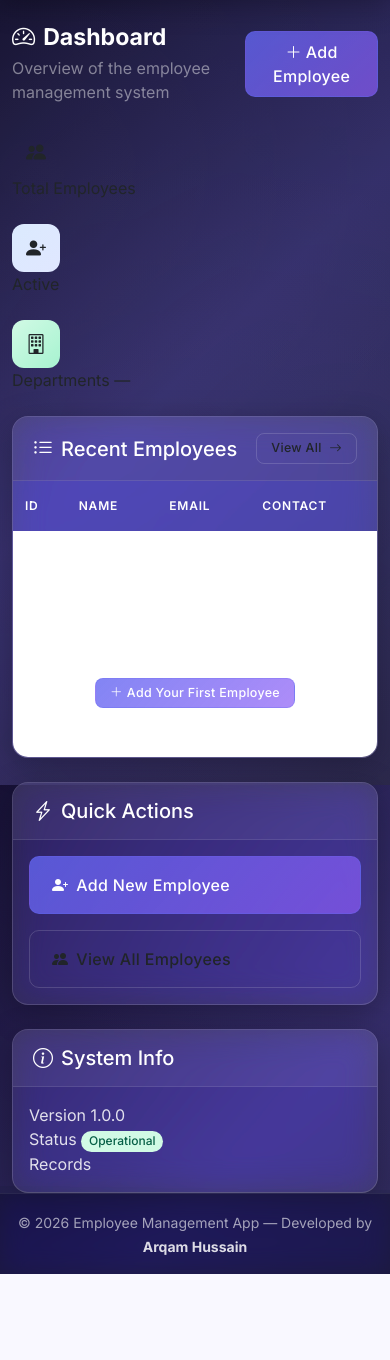
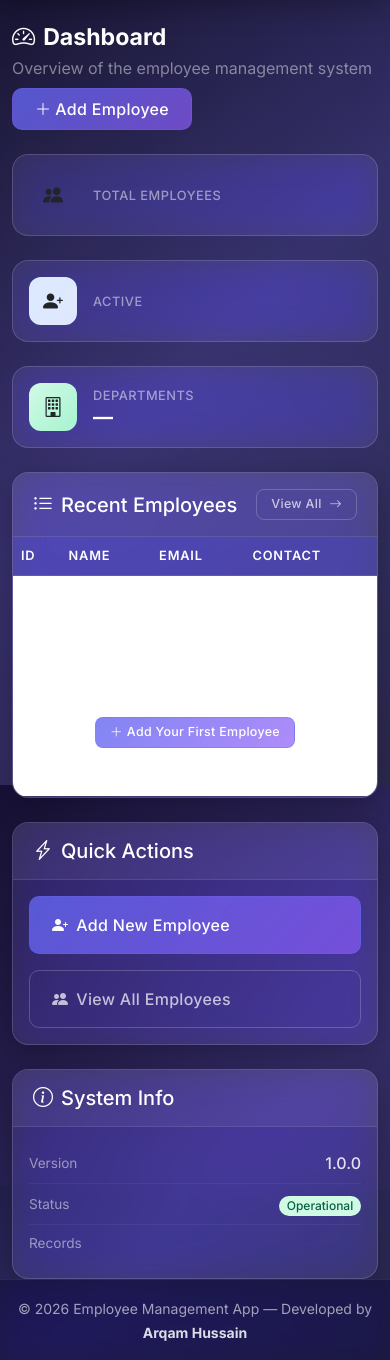
Before and after one commit to arqam66/digitech_final_test, a Django app: template employee/templates/home.html in a window 390 px wide. Shown: the part 59-1419 px from the top of the page. Before the commit the page ends 1333 px from the top, so only its background shows below. Run offline with Django 3.2, Linux system fonts and the light colour scheme; the template is opened without the code that fills it, so the values that code supplies are empty.

Commit message:
Make responsive and add deployment config

```diff
--- a/employee/templates/home.html
+++ b/employee/templates/home.html
@@ -4,7 +4,7 @@
 {% block title %}Dashboard{% endblock %}
 
 {% block content %}
-<div class="d-flex justify-content-between align-items-center mb-4">
+<div class="d-flex flex-column flex-md-row justify-content-between align-items-start align-items-md-center mb-4 gap-2">
     <div>
         <h3 class="mb-1"><i class="bi bi-speedometer2 me-2"></i>Dashboard</h3>
         <p class="text-muted mb-0">Overview of the employee management system</p>
--- a/employee/templates/show.html
+++ b/employee/templates/show.html
@@ -28,12 +28,14 @@
                         <td>{{ employee.eemail }}</td>
                         <td>{{ employee.econtact }}</td>
                         <td class="text-center action-icons">
+                            <div class="d-flex flex-nowrap justify-content-center gap-1">
                                 <a href="/edit/{{ employee.id }}" class="btn btn-warning btn-sm">
                                     <i class="bi bi-pencil-square"></i> Edit
                                 </a>
                                 <a href="/delete/{{ employee.id }}" class="btn btn-danger btn-sm">
                                     <i class="bi bi-trash"></i> Delete
                                 </a>
+                            </div>
                         </td>
                     </tr>
                 {% empty %}
--- a/requirements.txt
+++ b/requirements.txt
@@ -1,4 +1,6 @@
 Django>=3.0,<7.0
+gunicorn
+whitenoise
 openpyxl
 numpy
 Pillow
--- /dev/null
+++ b/runtime.txt
@@ -0,0 +1 @@
+python-3.11.9
--- a/static/css/style.css
+++ b/static/css/style.css
@@ -354,3 +354,96 @@ h4 i {
     --bs-badge-color: #000;
     color: #000;
 }
+
+.stat-card {
+    background: rgba(255, 255, 255, 0.08);
+    backdrop-filter: blur(16px) saturate(180%);
+    -webkit-backdrop-filter: blur(16px) saturate(180%);
+    border: 1px solid rgba(255, 255, 255, 0.15);
+    border-radius: 16px;
+    padding: 1.25rem;
+    display: flex;
+    align-items: center;
+    gap: 1rem;
+    transition: transform 0.3s ease, box-shadow 0.3s ease;
+}
+
+.stat-card:hover {
+    transform: translateY(-4px);
+    box-shadow: 0 12px 40px rgba(0, 0, 0, 0.35);
+}
+
+.stat-content {
+    display: flex;
+    flex-direction: column;
+}
+
+.stat-label {
+    font-size: 0.8rem;
+    color: rgba(255, 255, 255, 0.5);
+    text-transform: uppercase;
+    letter-spacing: 0.5px;
+    font-weight: 500;
+}
+
+.stat-value {
+    font-size: 1.5rem;
+    font-weight: 700;
+    color: #fff;
+    line-height: 1.2;
+}
+
+.info-row {
+    display: flex;
+    justify-content: space-between;
+    align-items: center;
+    padding: 0.5rem 0;
+    border-bottom: 1px solid rgba(255, 255, 255, 0.05);
+}
+
+.info-row:last-child {
+    border-bottom: none;
+}
+
+.info-label {
+    color: rgba(255, 255, 255, 0.5);
+    font-size: 0.85rem;
+}
+
+.info-value {
+    color: rgba(255, 255, 255, 0.85);
+    font-weight: 500;
+}
+
+.btn-outline {
+    background: transparent;
+    border: 1px solid rgba(255, 255, 255, 0.2);
+    color: rgba(255, 255, 255, 0.7);
+}
+
+.btn-outline:hover {
+    background: rgba(255, 255, 255, 0.1);
+    border-color: rgba(255, 255, 255, 0.35);
+    color: #fff;
+}
+
+@media (max-width: 576px) {
+    .stat-card {
+        padding: 1rem;
+    }
+
+    .stat-value {
+        font-size: 1.25rem;
+    }
+
+    .table thead th,
+    .table tbody td {
+        padding: 0.6rem 0.5rem;
+        font-size: 0.8rem;
+    }
+
+    .action-icons .btn {
+        padding: 4px 10px;
+        font-size: 0.7rem;
+    }
+}
--- a/templates/base.html
+++ b/templates/base.html
@@ -12,12 +12,11 @@
 </head>
 <body>
 
-    <nav class="navbar navbar-expand-lg">
+    <nav class="navbar navbar-expand navbar-dark">
         <div class="container">
             <a class="navbar-brand fw-bold mx-auto" href="/">
                 <i class="bi bi-people-fill me-2"></i>Employee Management
             </a>
-
         </div>
     </nav>
 
```
Also changed, not shown: DjangoJavaTpointCRUD/settings.py (+5 -3 lines), 1 other file. Lines whose indentation alone changed are shown as unchanged.
